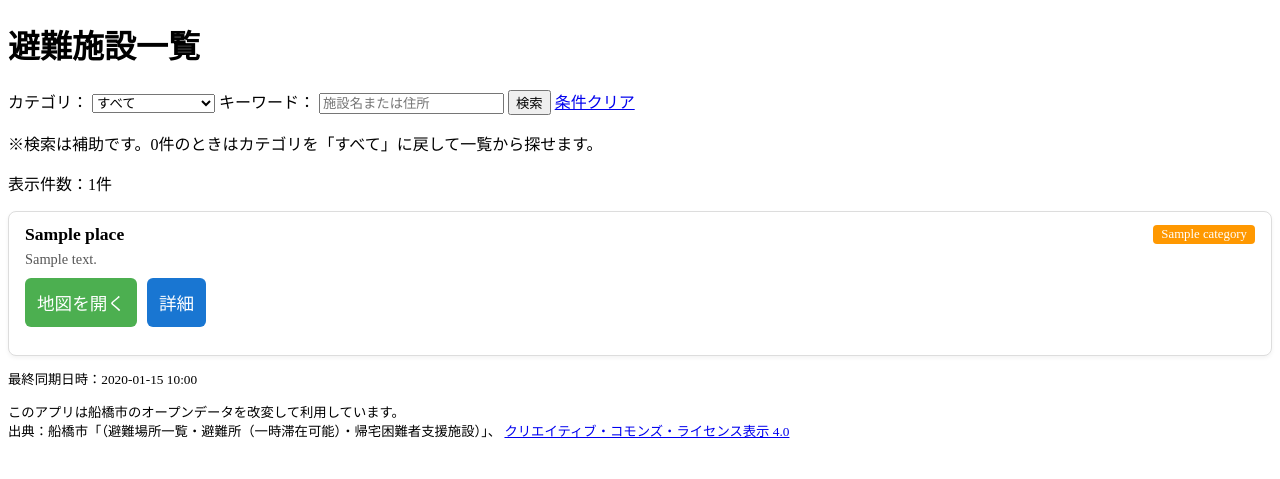
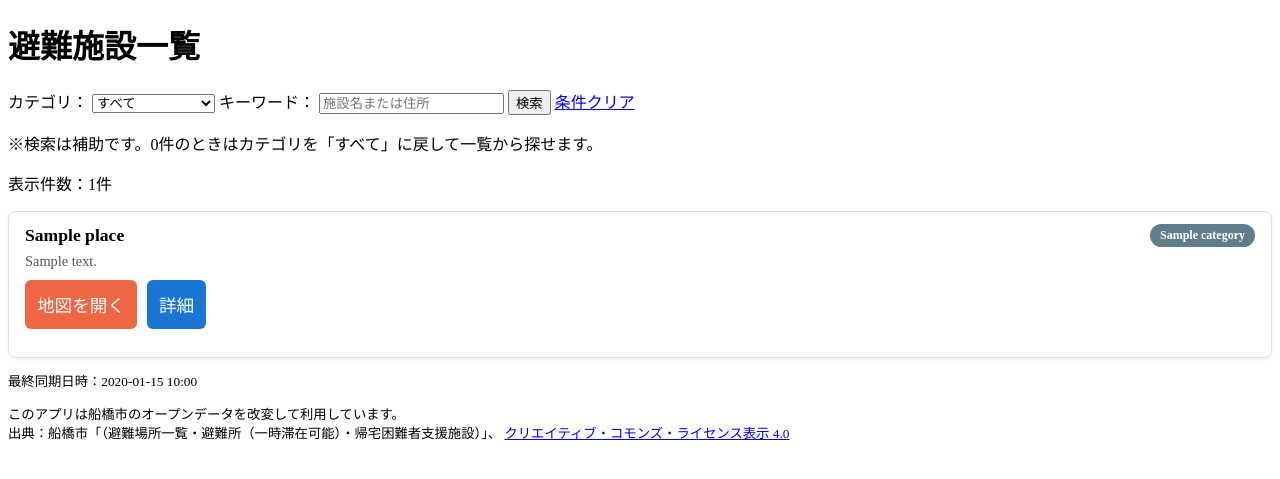
Before and after one commit to AyaH-Lab/safeshelter_map, a Django app: template templates/places/place_list.html in a window 1280 px wide. Shown: the part 32-511 px from the top of the page. Run offline with Django 5.2, Linux system fonts and the light colour scheme; the template is opened without the code that fills it: most values are stand-ins (such as "Sample title", 1, 10 or a date in 2020); data that the repository does not hold is empty.

Commit message:
カテゴリバッジとボタンの配色変更

```diff
--- a/static/css/style.css
+++ b/static/css/style.css
@@ -27,14 +27,21 @@
     font-weight: bold;
 }
 
-/* カテゴリバッジ */
-.badge {
-    background: #ff9800; /* 防災っぽいオレンジ */
-    color: #fff;
-    padding: 2px 8px;
-    border-radius: 4px;
-    font-size: 0.8rem;
+/* 共通バッジ */
+.badge{
+  display: inline-block;
+  padding: 4px 10px;
+  border-radius: 999px;
+  font-size: 12px;
+  font-weight: 700;
+  color: #fff;
 }
+
+/* カテゴリ別 */
+.badge--shelter{ background: #4aae4e; }
+.badge--site{ background: #d6ed08; }
+.badge--support{ background: #7d4ece; }
+.badge--other{ background: #607d8b; }
 
 /* 住所 */
 .place-address {
@@ -73,7 +80,7 @@
 
 .btn-map-large {
     display: block;
-    background: #4caf50; /* 緑 */
+    background: #ee6745; /* オレンジ */
     color: #fff;
     padding: 12px;
     text-align: center;
--- a/templates/places/place_list.html
+++ b/templates/places/place_list.html
@@ -48,8 +48,16 @@
   {% for p in places %}
   <li class="place-card">
     <div class="place-card-header">
-      <strong class="place-name">{{ p.name }}</strong>
-      <span class="badge">{{ p.category }}</span>
+        <strong class="place-name">{{ p.name }}</strong>
+        <span class="badge
+            {% if p.category == '避難所' %}badge--shelter
+            {% elif p.category == '避難場所' %}badge--site
+            {% elif p.category == '帰宅困難者支援施設' %}badge--support
+            {% else %}badge--other
+            {% endif %}
+            ">
+            {{ p.category }}
+        </span>
     </div>
 
     <p class="place-address">{{ p.address }}</p>
```
